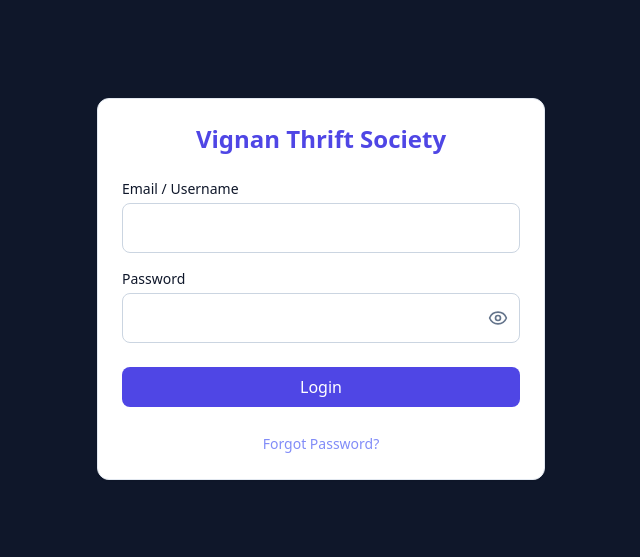
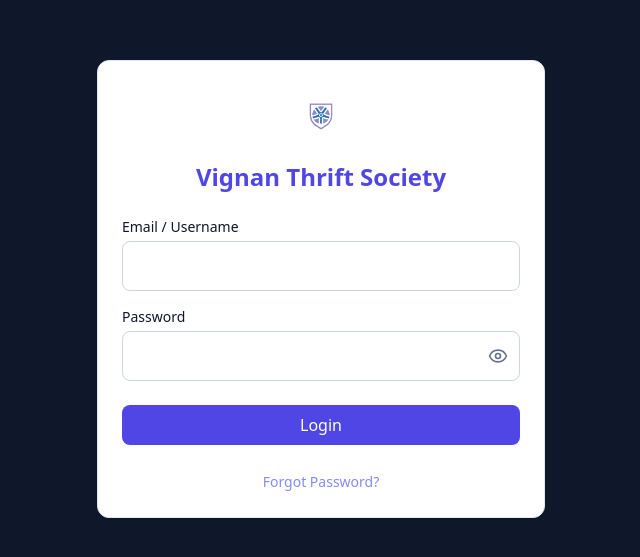
Before and after one commit to NaiduBugata/vema-society, a React (Vite) app in the folder client/: page / in a window 1280 px wide. Shown: the part 111-668 px from the top of the page, without its empty margins (319-959 px from the left). Built offline with nearby package versions, Linux system fonts and the light colour scheme; no server answers.

Commit message:
Add Vignan logo - favicon, sidebar, login page

```diff
--- a/client/index.html
+++ b/client/index.html
@@ -2,7 +2,7 @@
 <html lang="en">
   <head>
     <meta charset="UTF-8" />
-    <link rel="icon" type="image/svg+xml" href="/vite.svg" />
+    <link rel="icon" type="image/png" href="/logo.png" />
     <meta name="viewport" content="width=device-width, initial-scale=1.0" />
     <title>Vignan Thrift Society</title>
   </head>
--- a/client/src/components/Layout.jsx
+++ b/client/src/components/Layout.jsx
@@ -16,7 +16,10 @@
     return (
         <aside className="w-64 bg-white dark:bg-slate-900 border-r border-slate-200 dark:border-slate-800 flex flex-col h-screen fixed transition-colors duration-200 z-10">
             <div className="h-16 flex items-center justify-between px-6 border-b border-slate-200 dark:border-slate-800">
-                <span className="font-bold text-lg text-indigo-600 dark:text-indigo-400">Vignan Society</span>
+                <div className="flex items-center space-x-2">
+                    <img src="/logo.png" alt="Vignan Logo" className="h-8 w-8 object-contain" />
+                    <span className="font-bold text-lg text-indigo-600 dark:text-indigo-400">Vignan Society</span>
+                </div>
                 <button
                     onClick={toggleTheme}
                     className="p-2 rounded-full hover:bg-slate-100 dark:hover:bg-slate-800 text-slate-500 dark:text-slate-400 transition-colors"
--- a/client/src/pages/Login.jsx
+++ b/client/src/pages/Login.jsx
@@ -41,7 +41,10 @@
     return (
         <div className="flex items-center justify-center min-h-screen bg-dark">
             <div className="card w-full max-w-md">
-                <h2 className="text-2xl font-bold text-center mb-6 text-primary">Vignan Thrift Society</h2>
+                <div className="flex flex-col items-center mb-6">
+                    <img src="/logo.png" alt="Vignan Logo" className="h-16 w-16 object-contain mb-3" />
+                    <h2 className="text-2xl font-bold text-center text-primary">Vignan Thrift Society</h2>
+                </div>
                 <form onSubmit={handleSubmit} className="flex flex-col gap-4">
                     <div>
                         <label className="block text-sm font-medium mb-1">Email / Username</label>
```
Also changed, not shown: client/public/logo.png (added), client/vignan logo single.png (added).
